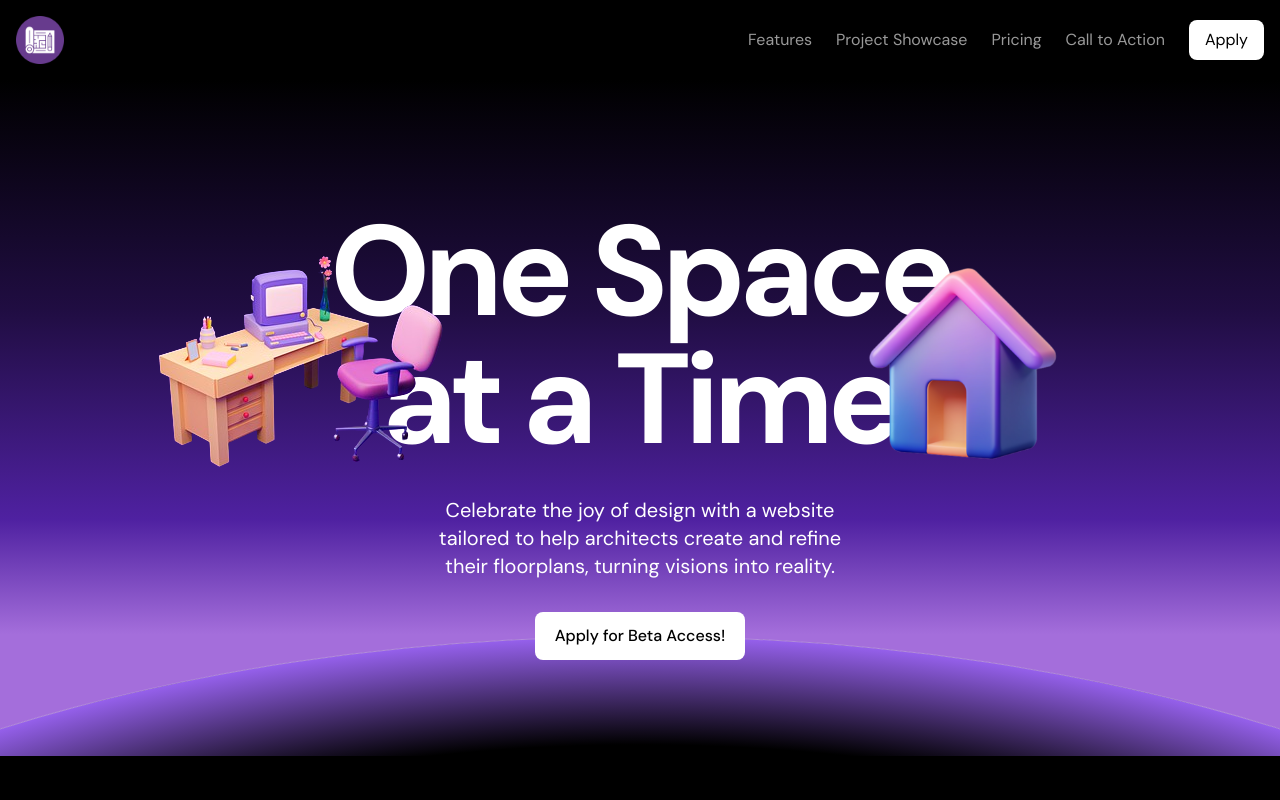
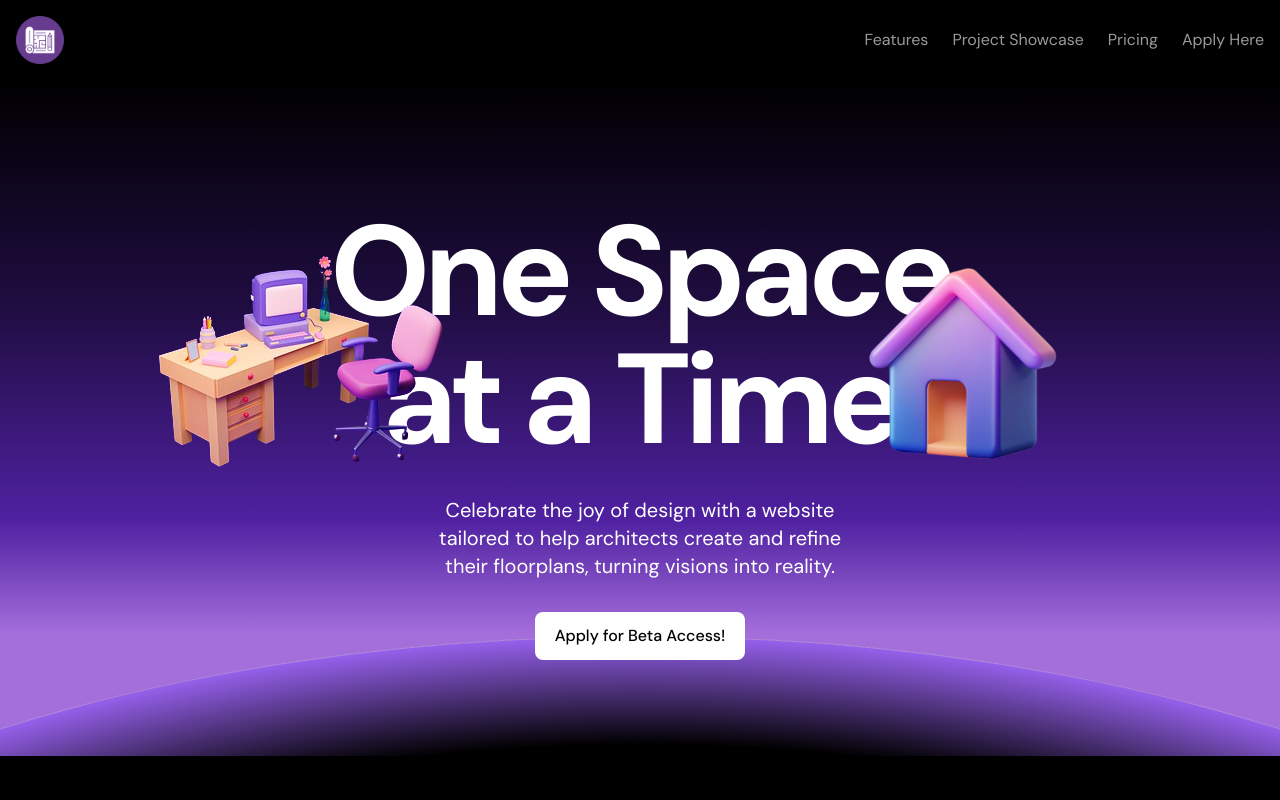
Before and after one commit to siro844/architech-landing, a Next.js app: page / in a window 1280 px wide. Shown: the top 800 px of the page. Built offline with nearby package versions, Linux system fonts and the light colour scheme.

Commit message:
fix : remove unclickable button

```diff
--- a/src/components/Navbar.tsx
+++ b/src/components/Navbar.tsx
@@ -36,9 +36,9 @@ export const Navbar = () => {
               Pricing
             </a>
             <a href="#calltoaction" className="text-opacity-60 text-white hover:text-opacity-100 transition">
-              Call to Action
+              Apply Here
             </a>
-            <button className="bg-white py-2 px-4 rounded-lg">Apply</button>
+            {/* <button className="bg-white py-2 px-4 rounded-lg">Apply</button> */}
           </nav>
           {/* Sidebar for mobile */}
           <div
@@ -49,8 +49,8 @@ export const Navbar = () => {
     <a href="#features" className="block py-2" onClick={toggleSidebar}>Features</a>
     <a href="#project" className="block py-2" onClick={toggleSidebar}>Project Showcase</a>
     <a href="#pricing" className="block py-2" onClick={toggleSidebar}>Pricing</a>
-    <a href="#calltoaction" className="block py-2" onClick={toggleSidebar}>Call to Action</a>
-    <button className="bg-white text-black py-2 px-4 rounded-lg mt-4 block mx-auto">Apply</button>
+    <a href="#calltoaction" className="block py-2" onClick={toggleSidebar}>Apply Here</a>
+    {/* <button className="bg-white text-black py-2 px-4 rounded-lg mt-4 block mx-auto">Apply</button> */}
     <button onClick={toggleSidebar} className=" text-white py-2 px-4 rounded-lg mt-4 block mx-auto underline">Close Menu</button>
   </div>
 </div>
```
